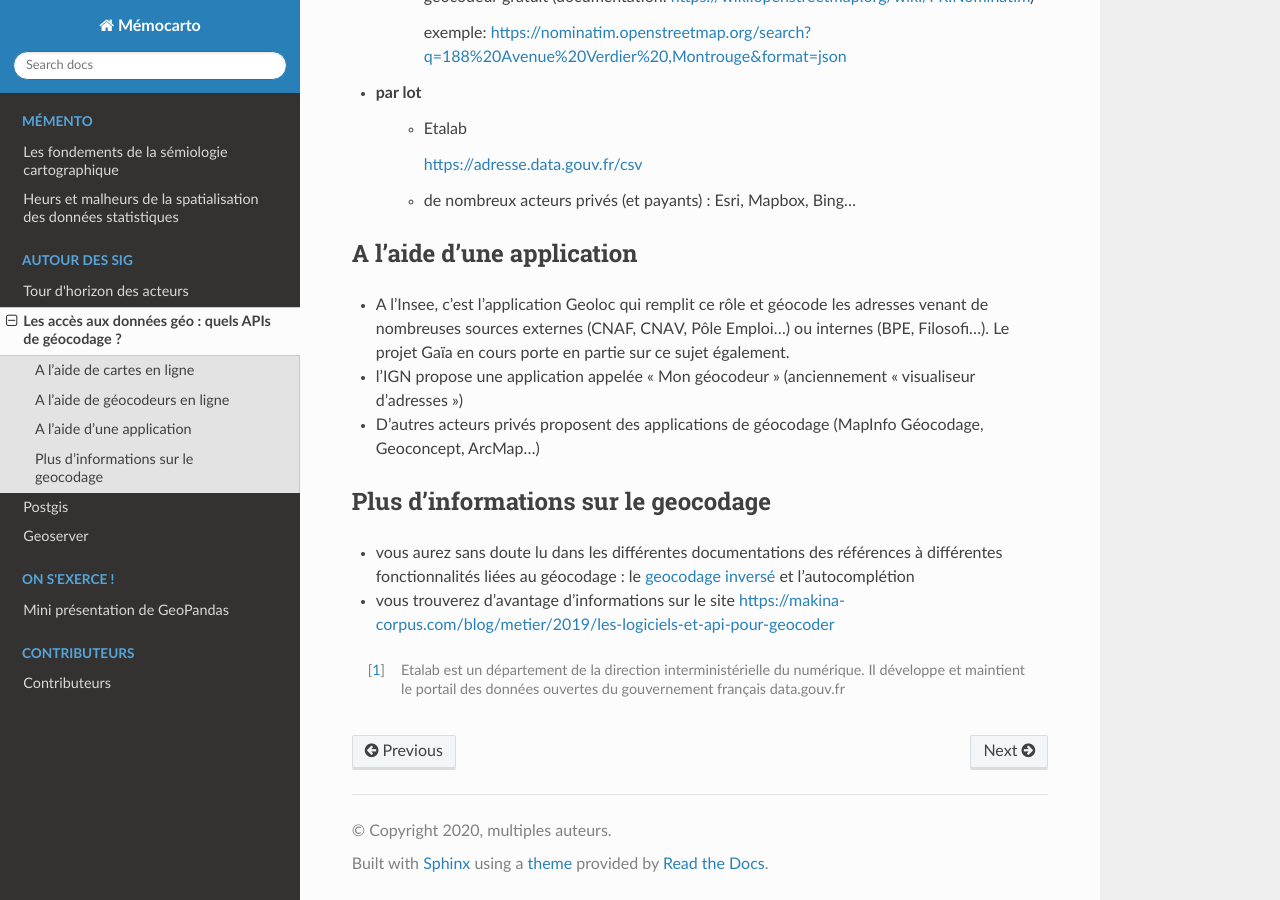
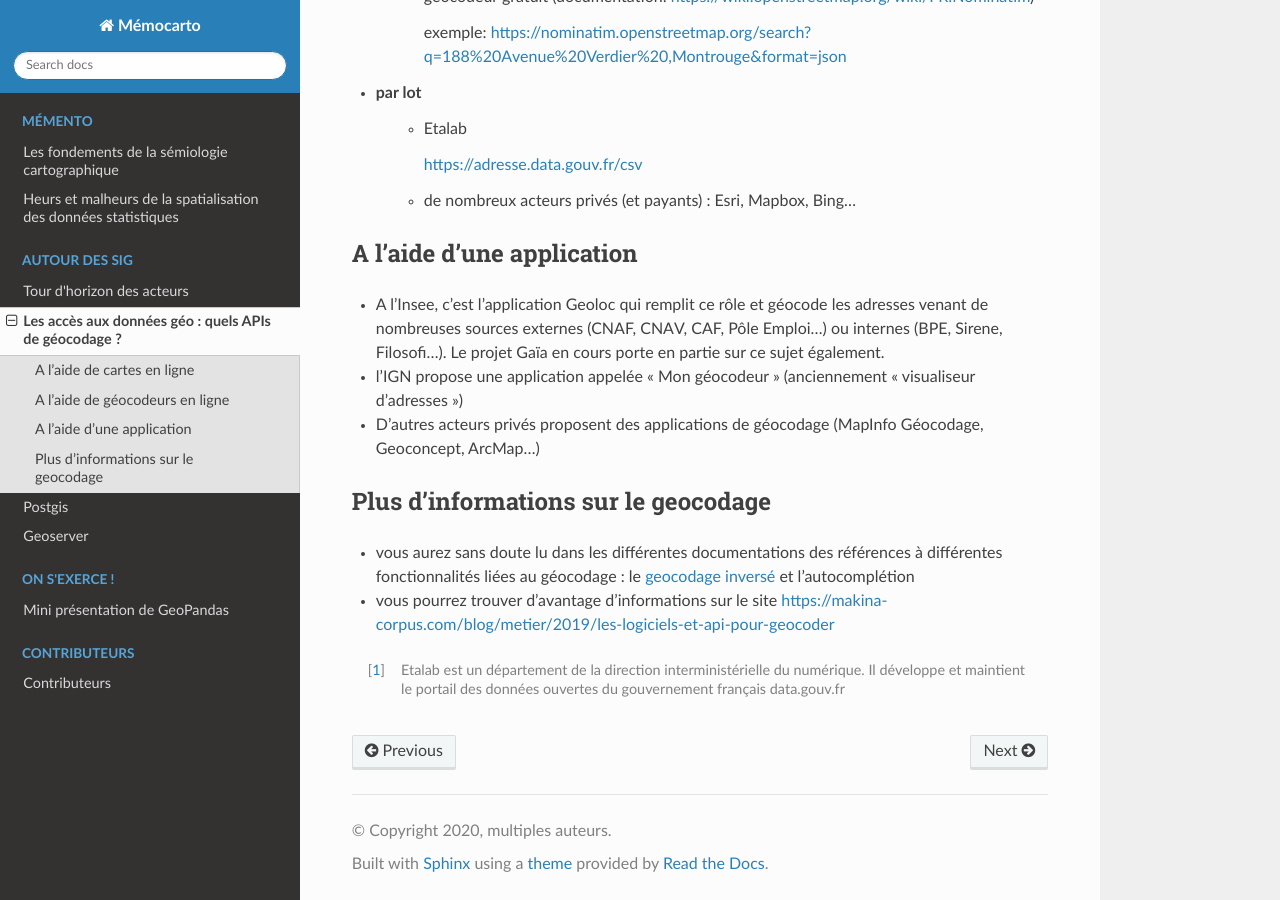
Before and after one commit to JulieDjidji/memocarto, a Sphinx documentation site: the page built from doc/source/api.rst, in a window 1280 px wide and 900 px high, scrolled down 1368 px. Built offline with Sphinx 7.4.7 and the Read the Docs theme 2.0.0, drawn with Linux system fonts in a browser that asks for light colours; pages that are not in the unit, such as notebooks, are missing from menus.

Commit message:
Update api.rst

```diff
--- a/doc/source/api.rst
+++ b/doc/source/api.rst
@@ -62,14 +62,14 @@ A l'aide de géocodeurs en ligne
 
 A l'aide d'une application
 ------
-- A l'Insee, c'est l'application Geoloc qui remplit ce rôle et géocode les adresses venant de nombreuses sources externes (CNAF, CNAV, Pôle Emploi...) ou internes (BPE, Filosofi...). Le projet Gaïa en cours porte en partie sur ce sujet également.
+- A l'Insee, c'est l'application Geoloc qui remplit ce rôle et géocode les adresses venant de nombreuses sources externes (CNAF, CNAV, CAF, Pôle Emploi...) ou internes (BPE, Sirene, Filosofi...). Le projet Gaïa en cours porte en partie sur ce sujet également.
 - l'IGN propose une application appelée "Mon géocodeur" (anciennement "visualiseur d'adresses")
 - D'autres acteurs privés proposent des applications de géocodage (MapInfo Géocodage, Geoconcept, ArcMap...)
 
 Plus d'informations sur le geocodage
 ------
 - vous aurez sans doute lu dans les différentes documentations des références à différentes fonctionnalités liées au géocodage : le `geocodage inversé`_ et l'autocomplétion
-- vous trouverez d'avantage d'informations sur le site https://makina-corpus.com/blog/metier/2019/les-logiciels-et-api-pour-geocoder
+- vous pourrez trouver d'avantage d'informations sur le site https://makina-corpus.com/blog/metier/2019/les-logiciels-et-api-pour-geocoder
 
 
 .. [1] Etalab est un département de la direction interministérielle du numérique. Il développe et maintient le portail des données ouvertes du gouvernement français data.gouv.fr
```
